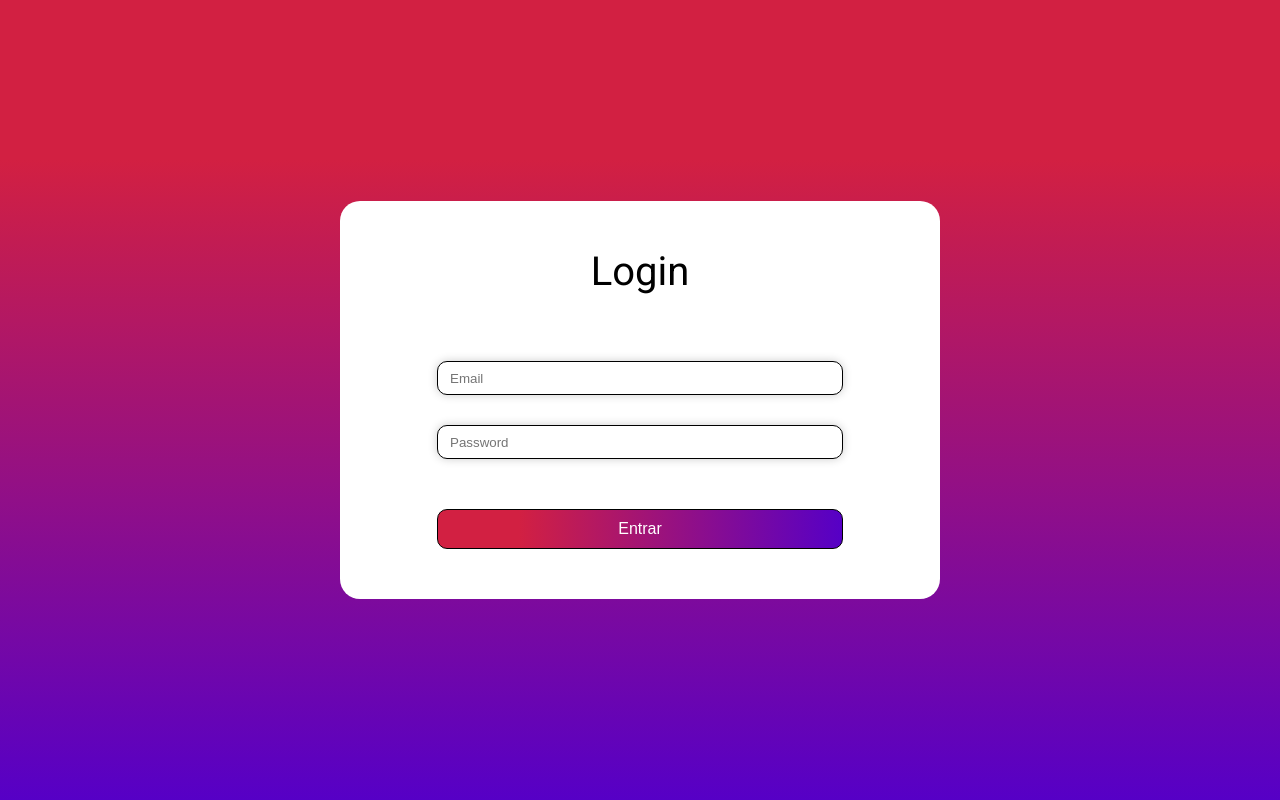
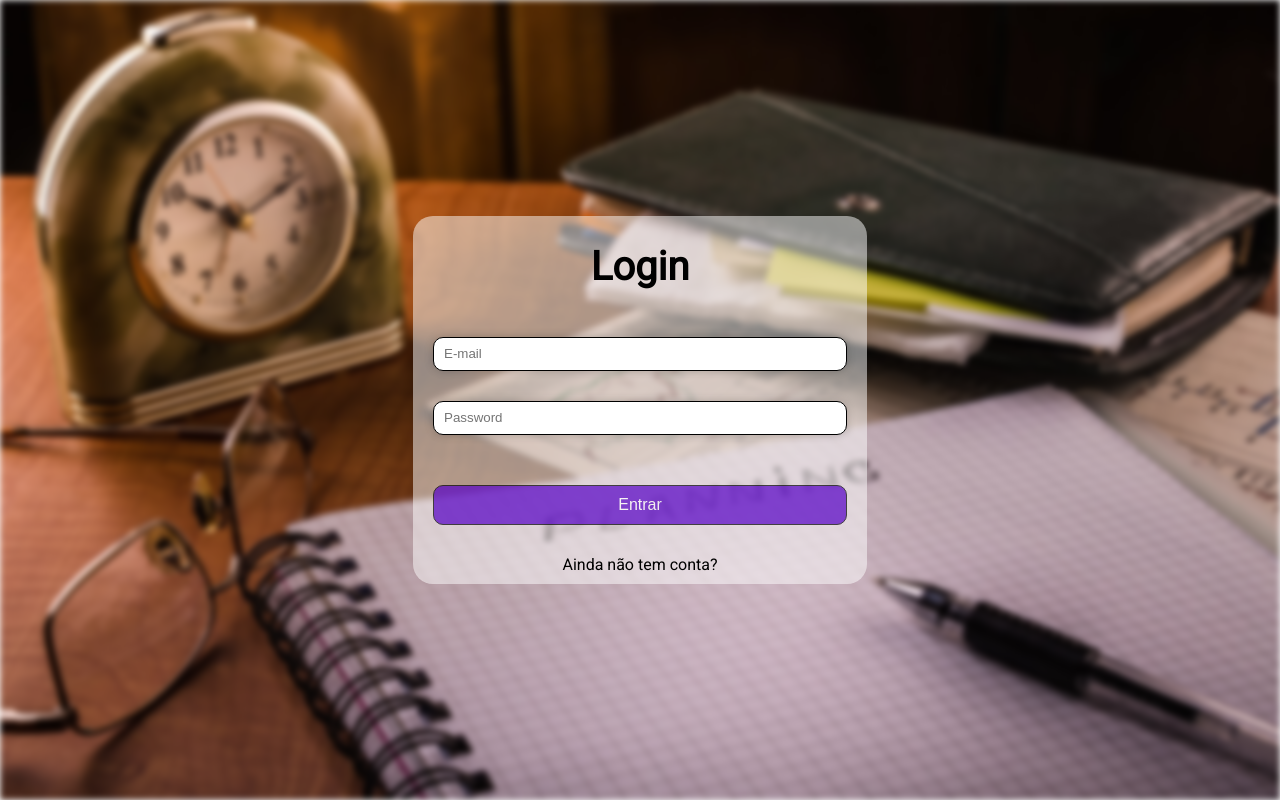
Before and after one commit to victorbeppler/financial-control-app, a React (Vite) app: page /login in a window 1280 px wide. Built offline with nearby package versions, Linux system fonts and the light colour scheme.

Commit message:
Build(Final commit Login Page)  in this commit send new version Login page and conect to backend

```diff
--- a/src/page/login/index.jsx
+++ b/src/page/login/index.jsx
@@ -1,19 +1,84 @@
-import React from "react";
+import React, { useState } from "react";
 
-import { Button, Container, Form, Input, Title, Wrapper } from "./styles";
+import {
+  BackgroundImage,
+  Button,
+  Container,
+  Form,
+  Input,
+  Link,
+  Title,
+  Wrapper,
+} from "./styles";
+import axios from "axios";
+import Toast from "../../components/Toast";
 
 function login() {
+  const [email, setEmail] = useState("");
+  const [password, setPassword] = useState("");
+  const [showToast, setShowToast] = useState(false);
+  const [toastTitle, setToastTitle] = useState("");
+  const [toastDescription, setToastDescription] = useState("");
+
+  async function handleLogin(event) {
+    event.preventDefault();
+    try {
+      const response = await axios.post(
+        "http://localhost:3000/api/user/session",
+        {
+          email: email,
+          password: password,
+        }
+      );
+      if (response?.data.success) {
+        setToastTitle("Login realizado com sucesso!");
+        setToastDescription("Você será redirecionado para a página inicial!");
+        setShowToast(true);
+
+        setTimeout(() => {
+          setShowToast(false);
+          window.location.href = "/"; // Redirecionamento após ocultar o Toast
+        }, 5000);
+      }
+    } catch (err) {
+      if (err?.response?.status == 400) {
+        setToastTitle("E-mail ou senha inválidos!");
+        setToastDescription("Tente novamente!");
+        setShowToast(true);
+
+        await setTimeout(() => {
+          setShowToast(false);
+        }, 5000);
+      }
+    }
+  }
+
   return (
-    <Container>
+    <Container img="./login.jpg">
+      <BackgroundImage img="./login.jpg" />
       <Wrapper>
         <Title>Login</Title>
 
-        <Form>
-          <Input type="text" placeholder="Email" />
-          <Input type="password" placeholder="Password" />
+        <Form onSubmit={handleLogin}>
+          <Input
+            type="email"
+            value={email}
+            placeholder="E-mail"
+            required
+            onChange={(e) => setEmail(e.target.value)}
+          />
+          <Input
+            type="password"
+            value={password}
+            required
+            placeholder="Password"
+            onChange={(e) => setPassword(e.target.value)}
+          />
           <Button type="submit">Entrar</Button>
         </Form>
+        <Link href="/register">Ainda não tem conta?</Link>
       </Wrapper>
+      {showToast && <Toast title={toastTitle} description={toastDescription} />}
     </Container>
   );
 }
--- a/src/page/login/styles.jsx
+++ b/src/page/login/styles.jsx
@@ -1,33 +1,48 @@
 import styled from "styled-components";
 
 export const Container = styled.div`
+  position: relative;
   width: 100vw;
   height: 100vh;
-  /* background: #d22042; */
-  background: linear-gradient(to bottom, #d22042 20%, #5600c6 100%);
-  padding: 0px;
-  margin: 0px;
   display: flex;
   justify-content: center;
   align-items: center;
 `;
 
+export const BackgroundImage = styled.div`
+  position: absolute;
+  top: 0;
+  left: 0;
+  width: 100%;
+  height: 100%;
+  background-image: url(${(props) => props.img});
+  background-size: cover;
+  background-repeat: no-repeat;
+  filter: blur(3px);
+`;
+
 export const Wrapper = styled.div`
-  width: 600px;
-  background-color: #fff;
+  position: absolute;
+  /* top: 0;
+  left: 0; */
+  /* height: 350px; */
+  /* width: 100%; */
+  background-color: rgba(255, 255, 255, 0.5);
   border-radius: 20px;
   display: flex;
   flex-direction: column;
   align-items: center;
   justify-content: center;
-  padding-bottom: 30px;
+  /* opacity: 40%; */
 `;
 
 export const Title = styled.h1`
   font-size: 40px;
-  font-weight: 300;
+  font-weight: 900;
+  /* font-weight: bold; */
+  color: black;
   text-align: center;
-  padding: 20px;
+  /* padding: 20px; */
 `;
 
 export const Form = styled.form`
@@ -42,14 +57,14 @@ export const Input = styled.input`
   height: 30px;
   border-radius: 10px;
   border: 1px solid black;
+  padding-left: 10px;
   box-shadow: 0 0 10px rgba(0, 0, 0, 0.2);
-  ::placeholder {
+  ::target-text {
     padding-left: 10px;
   }
   :focus {
     outline: none;
     box-shadow: 0 0 10px rgba(0, 0, 0, 0.5);
-    padding-left: 10px;
   }
 `;
 
@@ -58,14 +73,25 @@ export const Button = styled.button`
   padding: 10px 20px;
   border-radius: 10px;
   border: 1px solid black;
-  background-image: linear-gradient(to right, #d22042 20%, #5600c6 100%);
+  background-color: #5600c6;
   color: white;
   font-size: 16px;
   cursor: pointer;
+  opacity: calc(100% - 30%);
   :hover {
     outline: none;
     box-shadow: 0 0 10px rgba(0, 0, 0, 0.5);
-  }
-  :focus {
+    opacity: 100%;
   }
 `;
+
+export const Link = styled.a`
+  padding: 10px;
+  font-size: 16px;
+  color: black;
+  text-decoration: none;
+  :hover {
+    text-decoration: underline;
+    color: #5600c6;
+  }
+`;
```
